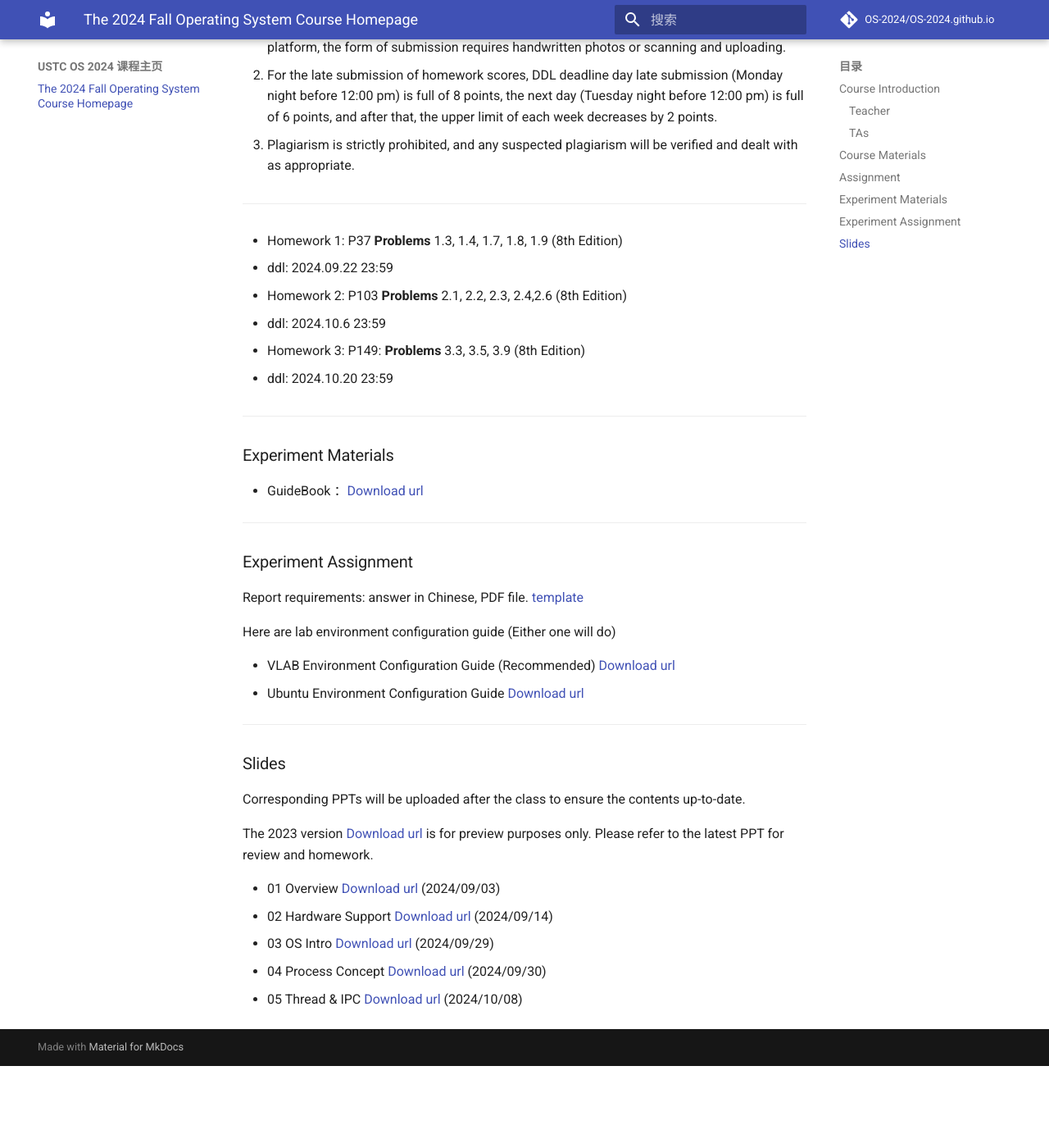
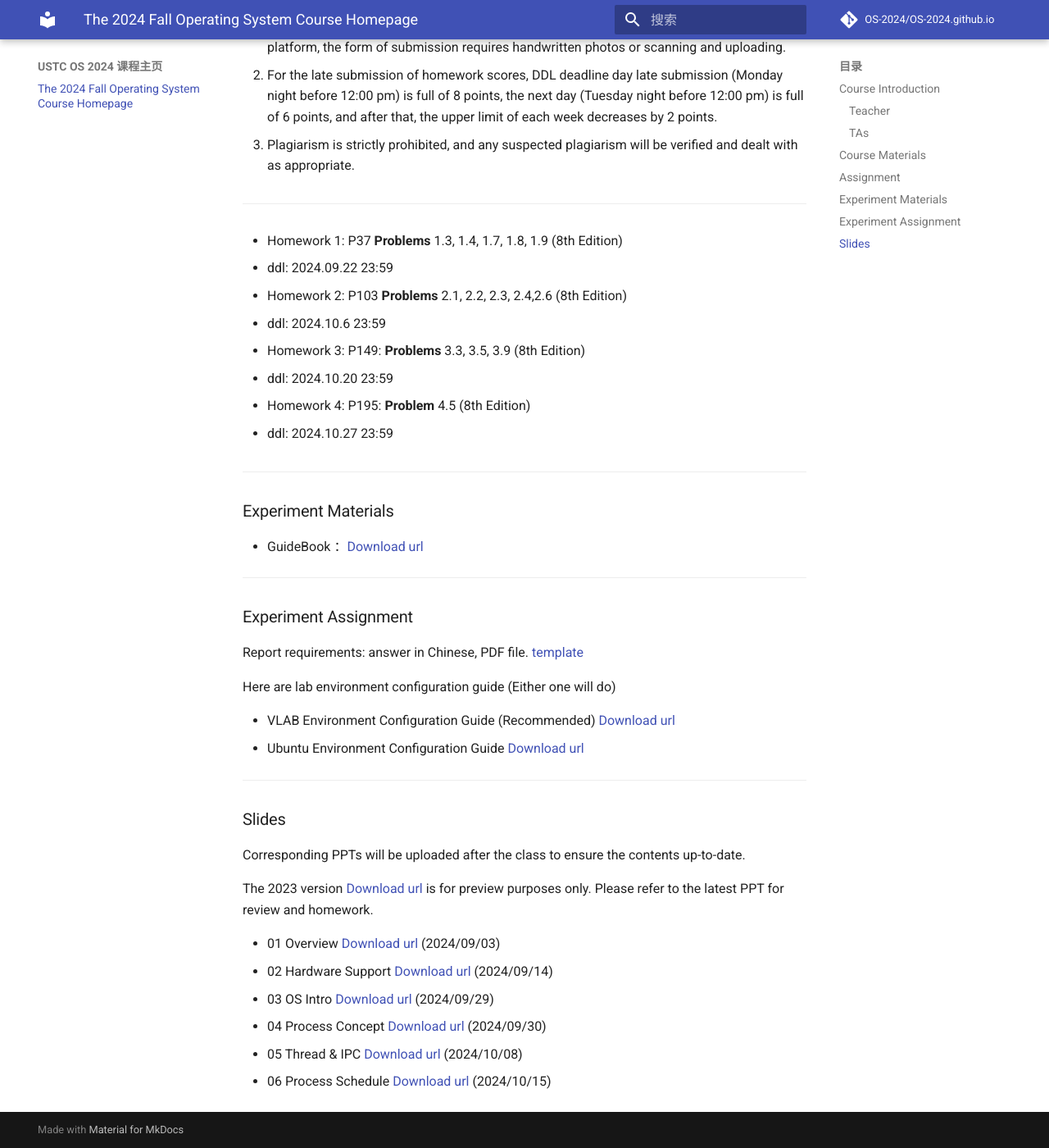
Before and after one commit to OS-2024/OS-2024.github.io, an MkDocs documentation site: the page built from docs/index.md, in a window 1280 px wide and 1400 px high, scrolled down 1249 px. Shown: the whole window at 82% size. Built offline with MkDocs 1.6.1 and Material for MkDocs 9.7.7, drawn with Linux system fonts in a browser that asks for light colours; comment, search, counter and statistics services are not loaded; before the commit the page ends 2549 px from its top, so only the background shows below that.

Commit message:
add hw4 & slide 06

```diff
--- a/docs/index.md
+++ b/docs/index.md
@@ -64,6 +64,10 @@ Additional notes on assignments:
 * Homework 3: P149: **Problems** 3.3, 3.5, 3.9 (8th Edition)
 
   - ddl: 2024.10.20 23:59
+
+* Homework 4: P195: **Problem** 4.5 (8th Edition)
+
+  - ddl: 2024.10.27 23:59
 ***
 
 ### Experiment Materials
@@ -98,3 +102,4 @@ The 2023 version [Download url](https://rec.ustc.edu.cn/share/56d24140-68d3-11ef
 * 03 OS Intro [Download url](https://rec.ustc.edu.cn/share/a73cbd60-7e27-11ef-96b7-ffd6959dcaa3) (2024/09/29)
 * 04 Process Concept [Download url](https://rec.ustc.edu.cn/share/cf5a50f0-7ef6-11ef-9ed6-657f1e8ded50) (2024/09/30)
 * 05 Thread & IPC [Download url](https://rec.ustc.edu.cn/share/1255a7a0-8608-11ef-a0b8-0fb0fd5d8626) (2024/10/08)
+* 06 Process Schedule [Download url](https://rec.ustc.edu.cn/share/75b21580-8b03-11ef-b02d-1f0c4731a786) (2024/10/15)
```
